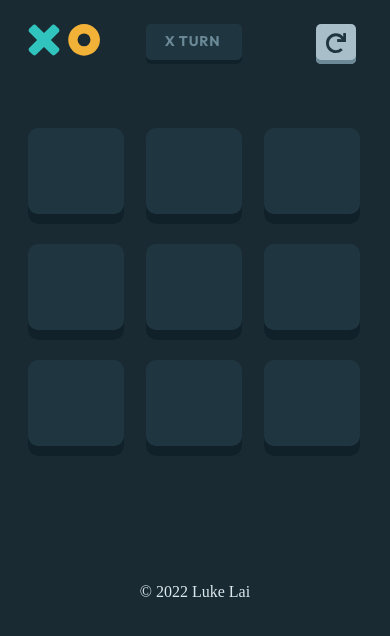
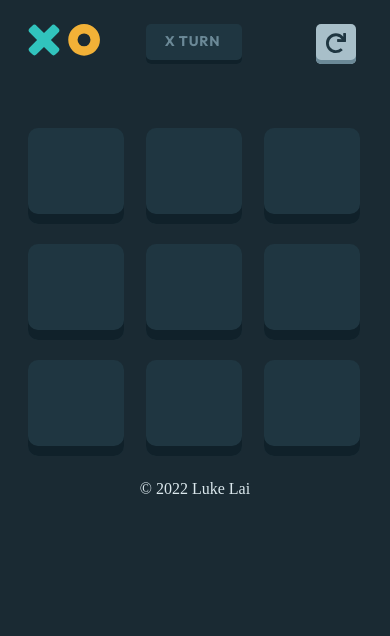
Before and after one commit to SimpleLuke/tic-tac-toe, a React (Create React App) app: page / in a window 390 px wide. Shown: the top 636 px of the page. Built offline with nearby package versions, Linux system fonts and the light colour scheme.

Commit message:
Fix scrolling in mobile

```diff
--- a/src/Sass/_App.scss
+++ b/src/Sass/_App.scss
@@ -1,12 +1,17 @@
 @import url("https://fonts.googleapis.com/css2?family=Outfit:wght@500;700&display=swap");
 @import "./base/colors";
 @import "./base/typography";
+
+html,
+body {
+  overflow-y: hidden;
+}
 
 body {
   background-color: $bg-clr;
   color: #fff;
   height: 100vh;
-  overflow-y: hidden;
+  position: relative;
 }
 
 nav {
@@ -54,7 +59,7 @@ nav {
 
 main {
   width: 335px;
-  margin: 24px auto 127px;
+  margin: 24px auto;
 }
 
 div.board {
--- a/src/Sass/main.css
+++ b/src/Sass/main.css
@@ -1,10 +1,15 @@
 @import url("https://fonts.googleapis.com/css2?family=Outfit:wght@500;700&display=swap");
 @import url("https://fonts.googleapis.com/css2?family=Outfit:wght@500;700&display=swap");
+html,
+body {
+  overflow-y: hidden;
+}
+
 body {
   background-color: #1a2a33;
   color: #fff;
   height: 100vh;
-  overflow-y: hidden;
+  position: relative;
 }
 
 nav {
@@ -54,7 +59,7 @@ nav button:active {
 
 main {
   width: 335px;
-  margin: 24px auto 127px;
+  margin: 24px auto;
 }
 
 div.board {
```
Also changed, not shown: 1 other file (tests, documents, lock files or other folders).
